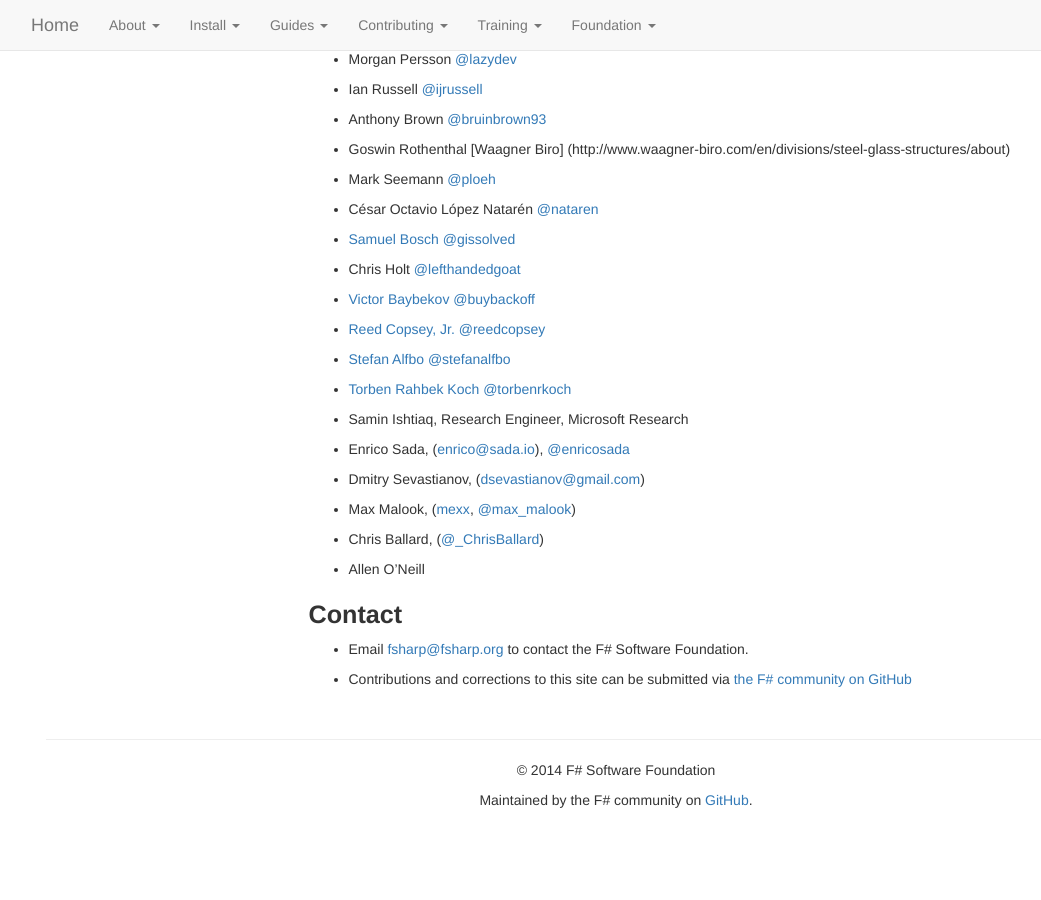
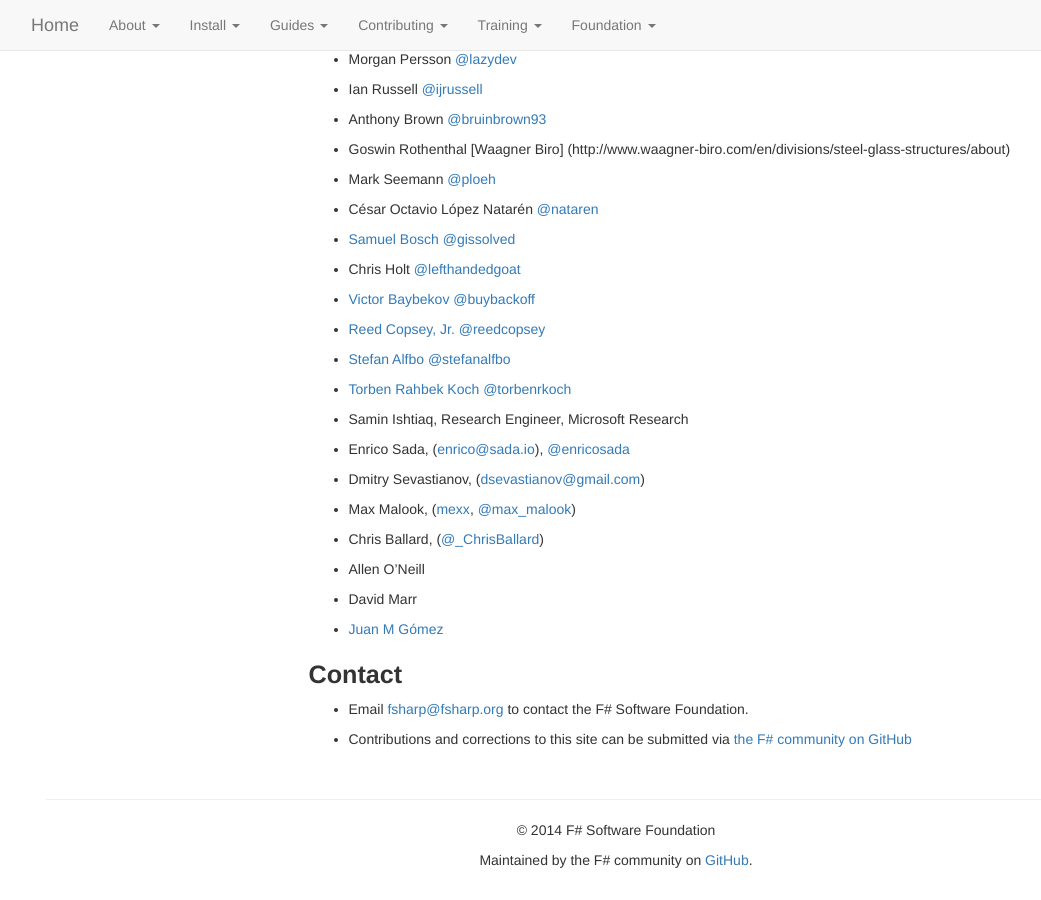
Before and after one commit to fsharp/fsharp.org, a Jekyll site: the page built from foundation.md, in a window 1280 px wide and 900 px high, scrolled down 4993 px. Shown: the whole window, without its empty margins (39-1080 px from the left). Built offline with Jekyll 4.4.1, drawn with Linux system fonts in a browser that asks for light colours; nearby versions of some CDN libraries; some web fonts are replaced; comment, search, counter and statistics services are not loaded; before the commit the page ends 5833 px from its top, so only the background shows below that.

Commit message:
Update foundation.md

```diff
--- a/foundation.md
+++ b/foundation.md
@@ -193,7 +193,8 @@ See the current [list of affiliated technical groups](/technical-groups) and [us
  * Max Malook, ([mexx](https://github.com/mexx), [@max_malook](https://twitter.com/max_malook))
  * Chris Ballard, ([@_ChrisBallard](https://twitter.com/_ChrisBallard))
  * Allen O'Neill
-
+ * David Marr
+ * [Juan M Gómez](http://www.jmgomez.me)
 
 ## Contact
 
```
